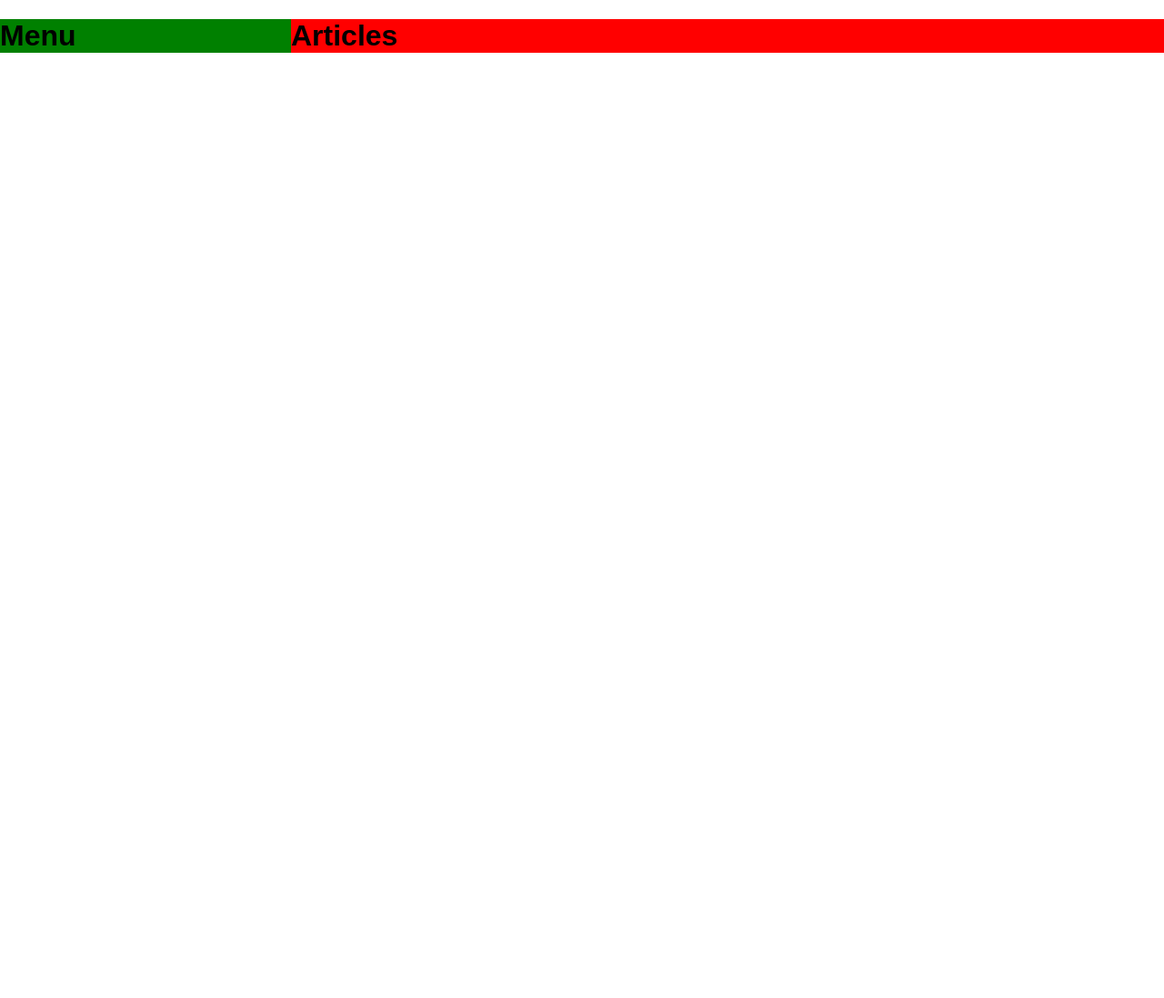
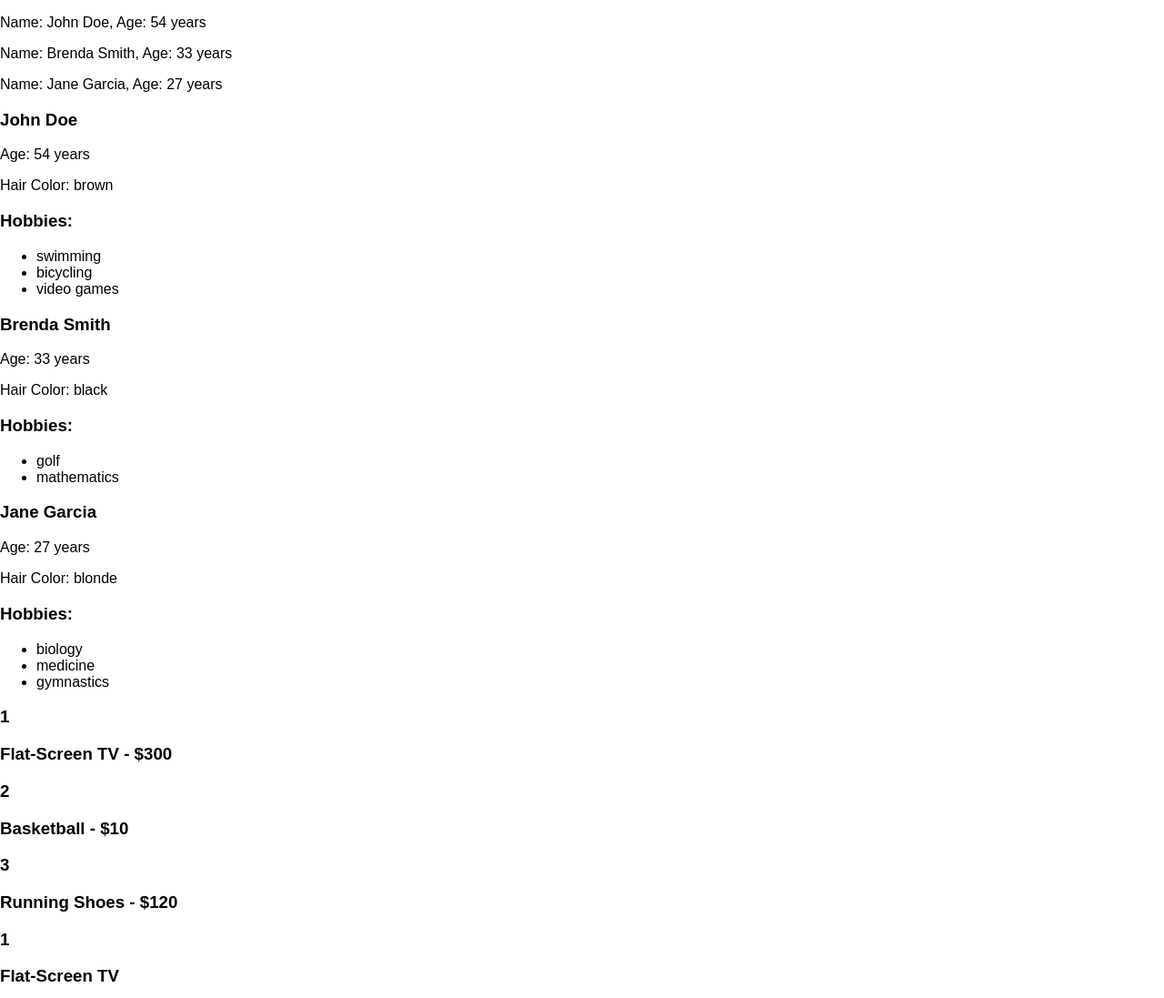
Before and after one commit to akapez/react-design-patterns, a React (Vite) app: page / in a window 1280 px wide. Shown: the top 1097 px of the page at 91% size. Before the commit the page ends 800 px from the top, so only its background shows below. Built offline with nearby package versions, Linux system fonts and the light colour scheme.

Commit message:
update LE-02 list items

```diff
--- a/src/App.jsx
+++ b/src/App.jsx
@@ -1,19 +1,65 @@
-import SplitScreen from "./SplitScreen";
+import LargePersonListItem from "./people/LargePersonListItem";
+import SmallPersonListItem from "./people/SmallPersonListItem";
+import RegularList from "./RegularList";
+import NumberList from "./NumberList";
+import SmallProductListItem from "./products/SmallProductListItem";
+import LargeProductListItem from "./products/LargeProductListItem";
 
-const LeftHandComponent = ({ name }) => {
-  return <h1 style={{ backgroundColor: 'green' }}>{name}</h1>;
-};
+const people = [{
+  name: 'John Doe',
+  age: 54,
+  hairColor: 'brown',
+  hobbies: ['swimming', 'bicycling', 'video games'],
+}, {
+  name: 'Brenda Smith',
+  age: 33,
+  hairColor: 'black',
+  hobbies: ['golf', 'mathematics'],
+}, {
+  name: 'Jane Garcia',
+  age: 27,
+  hairColor: 'blonde',
+  hobbies: ['biology', 'medicine', 'gymnastics'],
+}];
 
-const RightHandComponent = ({ message }) => {
-  return <h1 style={{ backgroundColor: 'red' }}>{message}</h1>;
-};
+const products = [{
+  name: 'Flat-Screen TV',
+  price: '$300',
+  description: 'Huge LCD screen, a great deal',
+  rating: 4.5,
+}, {
+  name: 'Basketball',
+  price: '$10',
+  description: 'Just like the pros use',
+  rating: 3.8,
+}, {
+  name: 'Running Shoes',
+  price: '$120',
+  description: 'State-of-the-art technology for optimum running',
+  rating: 4.2,
+}];
+
 
 function App() {
   return (
-    <SplitScreen leftWeight={1} rightWeight={3}>
-      <LeftHandComponent name={"Menu"} />
-      <RightHandComponent message={"Articles"} />
-    </SplitScreen>
+    <div>
+      <RegularList
+        items={people}
+        resourceName="person"
+        itemComponent={SmallPersonListItem} />
+      <RegularList
+        items={people}
+        resourceName="person"
+        itemComponent={LargePersonListItem} />
+      <NumberList
+        items={products}
+        resourceName="product"
+        itemComponent={SmallProductListItem} />
+      <NumberList
+        items={products}
+        resourceName="product"
+        itemComponent={LargeProductListItem} />
+    </div>
   );
 }
 
--- /dev/null
+++ b/src/NumberList.jsx
@@ -0,0 +1,17 @@
+import { Fragment } from "react";
+
+const NumberList = ({ items, resourceName, itemComponent: ItemComponent }) => {
+    return (
+        <Fragment>
+
+            {items.map((item, index) => (
+                <Fragment>
+                    <h3>{index + 1}</h3>
+                    <ItemComponent key={index} {...{ [resourceName]: item }} />
+                </Fragment>
+            ))}
+        </Fragment>
+    );
+};
+
+export default NumberList;
--- /dev/null
+++ b/src/RegularList.jsx
@@ -0,0 +1,12 @@
+import { Fragment } from "react";
+
+
+const RegularList = ({ items, resourceName, itemComponent: ItemComponent }) => {
+    return (
+        <Fragment>
+            {items.map((item, index) => (<ItemComponent key={index} {...{ [resourceName]: item }} />))}
+        </Fragment>
+    );
+};
+
+export default RegularList;
--- a/src/SplitScreen.jsx
+++ /dev/null
@@ -1,25 +0,0 @@
-import styled from "styled-components";
-
-const Container = styled.div`
-    display: flex;
-`;
-
-const Pane = styled.div`
-    flex: ${props => props.weight};
-`;
-
-const SplitScreen = ({ children, leftWeight = 1, rightWeight = 1 }) => {
-    const [left, right] = children;
-    return (
-        <Container>
-            <Pane weight={leftWeight}>
-                {left}
-            </Pane>
-            <Pane weight={rightWeight}>
-                {right}
-            </Pane>
-        </Container>
-    );
-};
-
-export default SplitScreen;
--- /dev/null
+++ b/src/people/LargePersonListItem.jsx
@@ -0,0 +1,18 @@
+import { Fragment } from "react";
+
+const LargePersonListItem = ({ person }) => {
+    const { name, age, hairColor, hobbies } = person;
+    return (
+        <Fragment>
+            <h3>{name}</h3>
+            <p>Age: {age} years</p>
+            <p>Hair Color: {hairColor}</p>
+            <h3>Hobbies:</h3>
+            <ul>
+                {hobbies.map((hobby, index) => (<li key={index}>{hobby}</li>))}
+            </ul>
+        </Fragment>
+    );
+};
+
+export default LargePersonListItem;
--- /dev/null
+++ b/src/people/SmallPersonListItem.jsx
@@ -0,0 +1,8 @@
+const SmallPersonListItem = ({ person }) => {
+    const { name, age } = person;
+    return (
+        <p>Name: {name}, Age: {age} years</p>
+    );
+};
+
+export default SmallPersonListItem;
--- /dev/null
+++ b/src/products/LargeProductListItem.jsx
@@ -0,0 +1,17 @@
+import { Fragment } from "react";
+
+const LargeProductListItem = ({ product }) => {
+    const { name, price, description, rating } = product;
+
+    return (
+        <Fragment>
+            <h3>{name}</h3>
+            <p>{price}</p>
+            <h3>Description</h3>
+            <p>{description}</p>
+            <p>Average Rating: {rating}</p>
+        </Fragment>
+    );
+};
+
+export default LargeProductListItem;
--- /dev/null
+++ b/src/products/SmallProductListItem.jsx
@@ -0,0 +1,9 @@
+const SmallProductListItem = ({ product }) => {
+    const { name, price } = product;
+
+    return (
+        <h3>{name} - {price}</h3>
+    );
+};
+
+export default SmallProductListItem;
```
